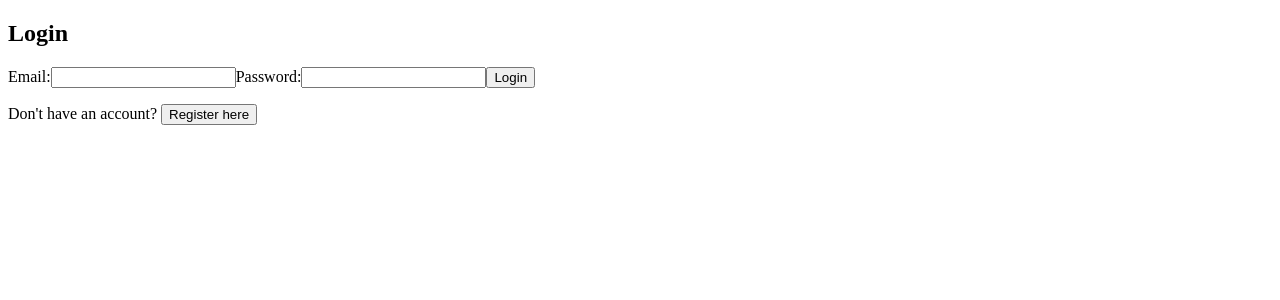
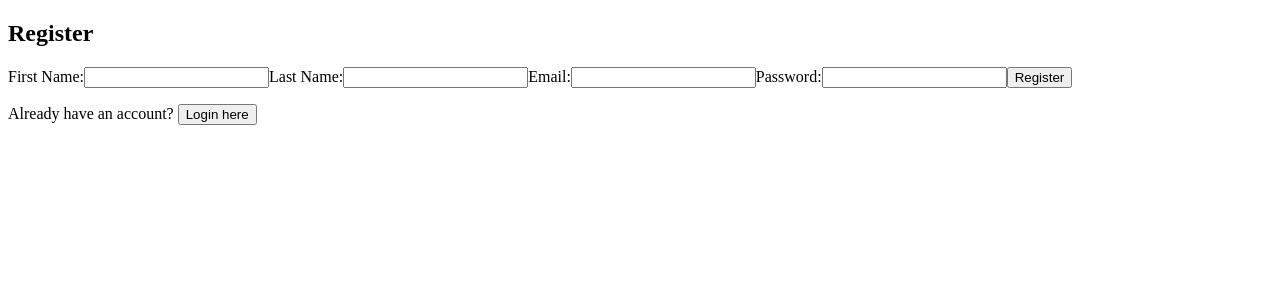
Before and after one commit to uprighted-learners/react-chat-supercoolteam, a React (Create React App) app in the folder frontend/: page / in a window 1280 px wide. Shown: the top 300 px of the page. Built offline with nearby package versions, Linux system fonts and the light colour scheme.

Commit message:
updated user with logout function

```diff
--- a/frontend/src/components/Auth.js
+++ b/frontend/src/components/Auth.js
@@ -1,11 +1,13 @@
 import React, { useState } from 'react';
+
 
 export default function Auth() {
   const [firstName, setFirstName] = useState('');
   const [lastName, setLastName] = useState('');
   const [email, setEmail] = useState('');
   const [password, setPassword] = useState('');
-  const [isLogin, setIsLogin] = useState(true);
+  const [isLoggedIn, setisLoggedIn] = useState(false);
+
 
   //login user function
   const loginUser = async () => {
@@ -21,21 +23,34 @@ export default function Auth() {
         }),
       });
 
+
       if (!response.ok) {
         throw new Error('Authentication failed');
       }
       alert('Login Successful');
       //this console is here to make sure the data is being fetched correctly (**remove in final product**)
       const data = await response.json();
+      localStorage.setItem('token', data.token);
       console.log(data);
+
 
       // Clear form after successful login
       setEmail('');
       setPassword('');
+      setisLoggedIn(true);
     } catch (error) {
       console.error('Login error:', error.message);
     }
   };
+
+
+  //logout user function
+  const logoutUser = () => {
+    localStorage.removeItem('token');
+    setisLoggedIn(false);
+    alert('Logout Successful');
+  }
+
 
   //create a new user function
   const createUser = async () => {
@@ -53,12 +68,14 @@ export default function Auth() {
         }),
       });
 
+
       if (!response.ok) {
         throw new Error('User creation failed');
       }
       alert('User Created Successfully');
       const data = await response.json();
       console.log(data);
+
 
       // Clear form after successful user creation
       setFirstName('');
@@ -70,26 +87,30 @@ export default function Auth() {
     }
   };
 
+
   //if the user is login in it calls the login function, if not it calls the create user function
   const handleSubmit = (event) => {
     event.preventDefault();
-    if (isLogin) {
+    if (isLoggedIn) {
       loginUser();
     } else {
       createUser();
     }
   };
 
+
   //toggles between login and create user forms
   const toggleForm = () => {
-    setIsLogin(!isLogin);
+    setisLoggedIn(!isLoggedIn);
   };
+
 
   return (
     <div>
-      <h2>{isLogin ? 'Login' : 'Register'}</h2>
+      {isLoggedIn ? <button onClick={logoutUser}>Logout</button> : null}
+      <h2>{isLoggedIn ? 'Login' : 'Register'}</h2>
       <form onSubmit={handleSubmit}>
-        {!isLogin && (
+        {!isLoggedIn && (
           <>
             <label>
               First Name:
@@ -129,12 +150,12 @@ export default function Auth() {
             required
           />
         </label>
-        <button type="submit">{isLogin ? 'Login' : 'Register'}</button>
+        <button type="submit">{isLoggedIn ? 'Login' : 'Register'}</button>
       </form>
       <p>
-        {isLogin ? "Don't have an account? " : 'Already have an account? '}
+        {isLoggedIn ? "Don't have an account? " : 'Already have an account? '}
         <button type="button" onClick={toggleForm}>
-          {isLogin ? 'Register here' : 'Login here'}
+          {isLoggedIn ? 'Register here' : 'Login here'}
         </button>
       </p>
     </div>
```
